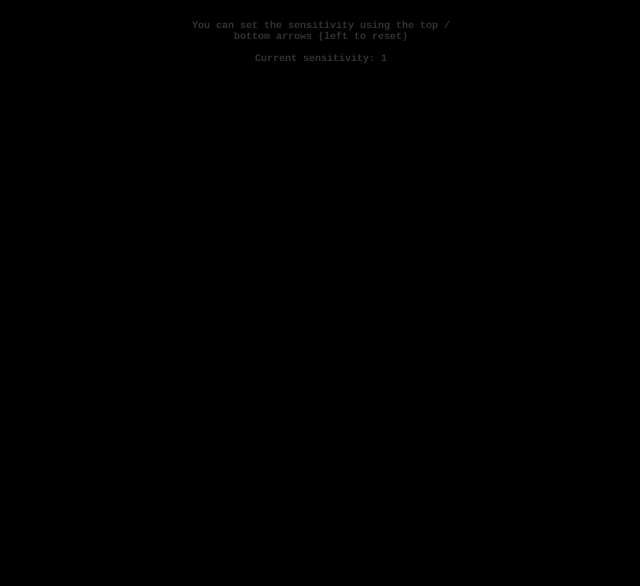
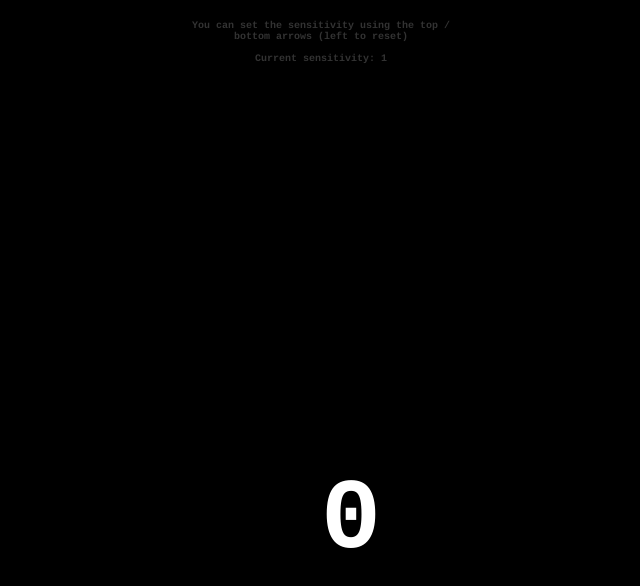
Before and after one commit to mathieulagrange/acousticLevelMeter, a plain HTML site: page index.html in a window 1280 px wide. Shown: the whole page, without its empty margins (319-959 px from the left). Drawn offline with Linux system fonts and the light colour scheme.

Commit message:
swipe attempt

```diff
--- a/index.html
+++ b/index.html
@@ -26,7 +26,7 @@
 	Current sensitivity: {{sensitivity}}
 	</div>
      	<div id="number">
-	  {{logLevel}}
+	  {{logLevel}} 	  {{move}}
 	</div>
       </div>
     </div>
```
